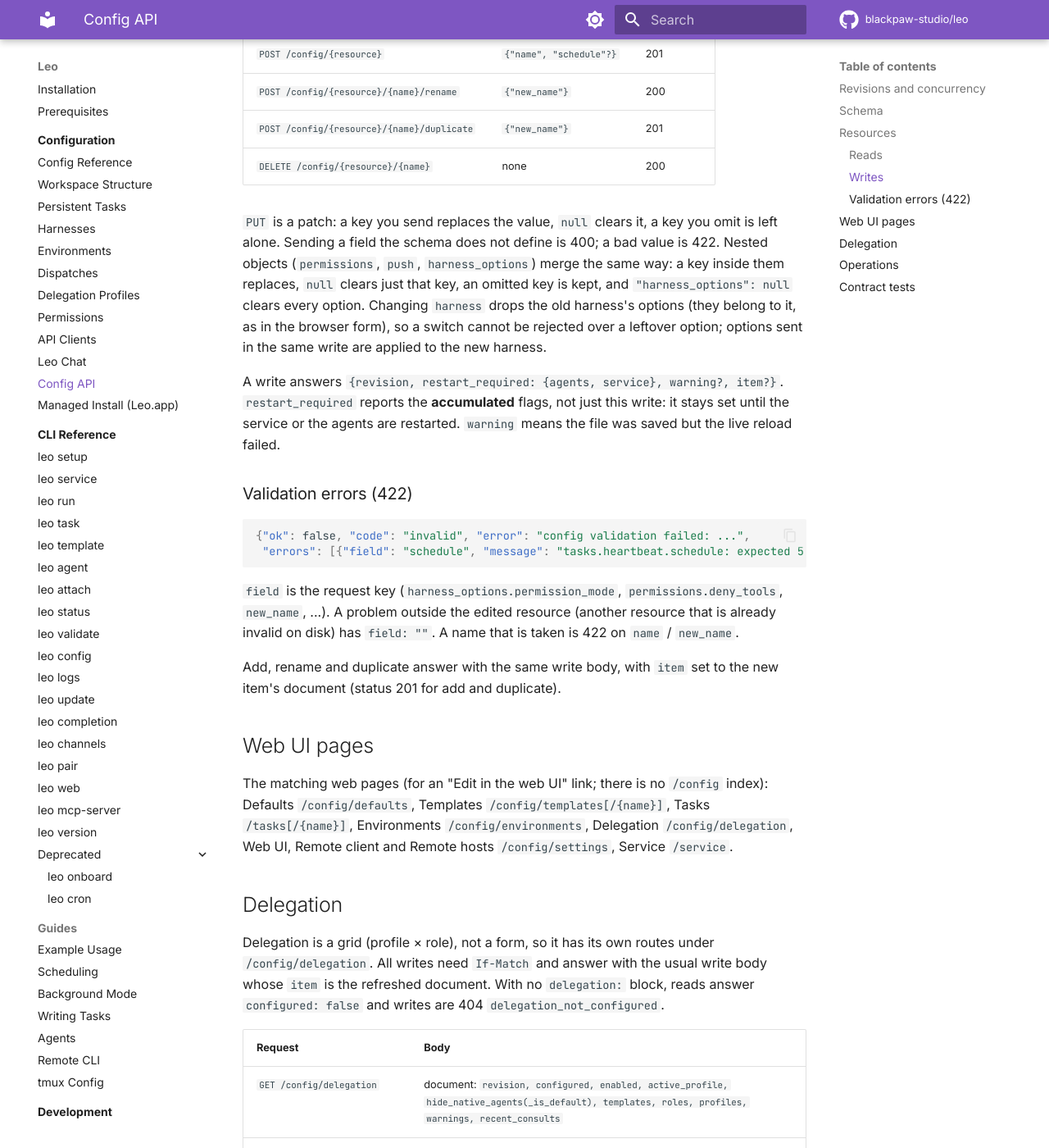
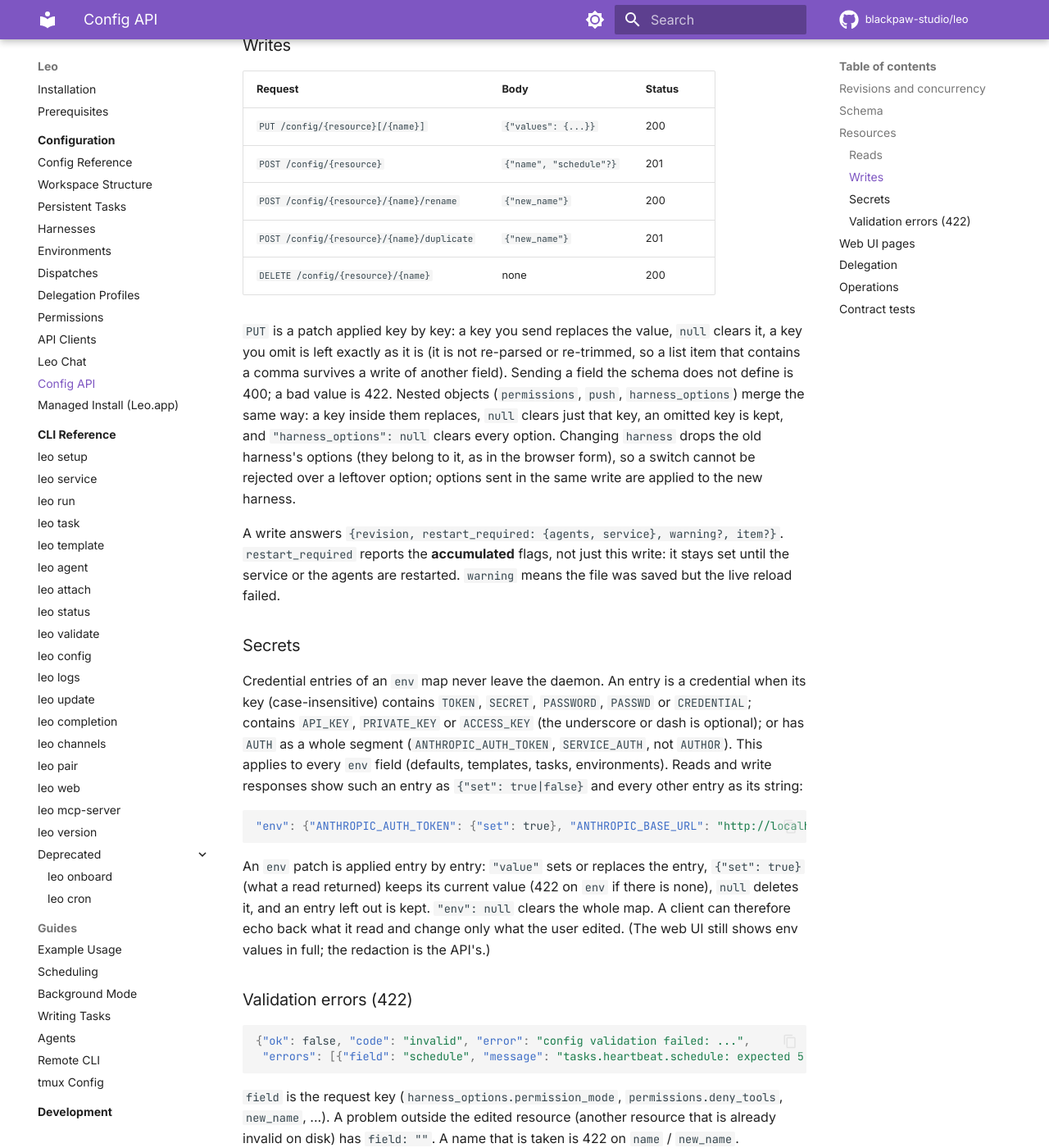
Before and after one commit to blackpaw-studio/leo, an MkDocs documentation site: the page built from docs/configuration/config-api.md, in a window 1280 px wide and 1400 px high, scrolled down 2437 px. Shown: the whole window at 82% size. Built offline with MkDocs 1.6.1 and Material for MkDocs 9.7.7, drawn with Linux system fonts in a browser that asks for light colours; comment, search, counter and statistics services are not loaded; some of the changed text lies outside the part shown.

Commit message:
docs: config API secrets, env merge, device tokens, rewrite caveat, restart and log limits
Claude-Session: https://claude.ai/code/session_01RgyEq36T4zwMD6DrmKoj4K

````diff
--- a/docs/configuration/config-api.md
+++ b/docs/configuration/config-api.md
@@ -11,7 +11,7 @@ bodies:
 | Where | Path prefix | Auth |
 |-------|-------------|------|
 | Daemon unix socket (mode 0600) | none (`/config/schema`) | the socket |
-| Web listener | `/api/v1` (`/api/v1/config/schema`) | operator bearer token; the agent token and device tokens get 403 |
+| Web listener | `/api/v1` (`/api/v1/config/schema`) | the operator bearer token, or a paired device token (a paired app is operator-equivalent by design); the agent token and API-client tokens get 403 |
 
 The daemon advertises it: `GET /version` (socket) and `GET /api/v1/version`
 return `{"version", "capabilities": [...]}`, and `config_api` is in the list.
@@ -21,6 +21,11 @@ Every response uses the standard envelope `{"ok", "data", "error", "code",
 "errors"}`. `errors` appears only on a 422.
 
 ## Revisions and concurrency
+
+Writes **rewrite `leo.yaml` from the parsed config**: comments, key order and
+keys leo does not know are not preserved (the web UI's saves do the same).
+Anyone who hand-annotates the file should edit it in an editor, not through
+the API.
 
 `leo.yaml` is the single source of truth and edits can come from the
 browser, the CLI or an editor. Every read returns the file's **revision**,
@@ -85,8 +90,10 @@ write-only: they read as `{"set": true|false}`.
 | `POST /config/{resource}/{name}/duplicate` | `{"new_name"}` | 201 |
 | `DELETE /config/{resource}/{name}` | none | 200 |
 
-`PUT` is a patch: a key you send replaces the value, `null` clears it, a key
-you omit is left alone. Sending a field the schema does not define is 400;
+`PUT` is a patch applied key by key: a key you send replaces the value, `null`
+clears it, a key you omit is left exactly as it is (it is not re-parsed or
+re-trimmed, so a list item that contains a comma survives a write of another
+field). Sending a field the schema does not define is 400;
 a bad value is 422. Nested
 objects (`permissions`, `push`, `harness_options`) merge the same way: a key
 inside them replaces, `null` clears just that key, an omitted key is kept, and
@@ -99,6 +106,28 @@ A write answers `{revision, restart_required: {agents, service}, warning?,
 item?}`. `restart_required` reports the **accumulated** flags, not just this
 write: it stays set until the service or the agents are restarted. `warning`
 means the file was saved but the live reload failed.
+
+### Secrets
+
+Credential entries of an `env` map never leave the daemon. An entry is a
+credential when its key (case-insensitive) contains `TOKEN`, `SECRET`,
+`PASSWORD`, `PASSWD` or `CREDENTIAL`; contains `API_KEY`, `PRIVATE_KEY` or
+`ACCESS_KEY` (the underscore or dash is optional); or has `AUTH` as a whole
+segment (`ANTHROPIC_AUTH_TOKEN`, `SERVICE_AUTH`, not `AUTHOR`). This applies to
+every `env` field (defaults, templates, tasks, environments). Reads and write
+responses show such an entry as `{"set": true|false}` and every other entry as
+its string:
+
+```json
+"env": {"ANTHROPIC_AUTH_TOKEN": {"set": true}, "ANTHROPIC_BASE_URL": "http://localhost:3325"}
+```
+
+An `env` patch is applied entry by entry: `"value"` sets or replaces the entry,
+`{"set": true}` (what a read returned) keeps its current value (422 on `env` if
+there is none), `null` deletes it, and an entry left out is kept. `"env": null`
+clears the whole map. A client can therefore echo back what it read and change
+only what the user edited. (The web UI still shows env values in full; the
+redaction is the API's.)
 
 ### Validation errors (422)
 
@@ -156,11 +185,11 @@ A cell's validation errors land on `template`, `model` or `effort`.
 |---------|--------|
 | `POST /tasks/{name}/run` | 202 `{name, status: "started"}`; runs `leo run` detached |
 | `GET /tasks/{name}/history?limit=20` | run history, newest first (`limit` at most 200) |
-| `GET /tasks/{name}/log?file=` | `{file, text}`; `file` must be one of the task's logs |
+| `GET /tasks/{name}/log?file=` | `{file, text, truncated?}`; `file` must be one of the task's logs. Only the last 4 MiB is read; a longer log comes back cut to whole lines with `truncated: true` |
 | `GET /config/tasks/{name}/prompt[?file=]` | `{revision, file, files, content}` |
 | `PUT /config/tasks/{name}/prompt` | `{content}`; writes the task's current `prompt_file` |
 | `GET /cron/preview?expr=` | `{valid, description, error?}` |
-| `POST /service/restart` | 202; graceful `leo service restart`, clears the service banner |
+| `POST /service/restart` | 202; graceful `leo service restart`, clears the service banner. Single-flight: while a restart is running another request is 409 `restart_in_progress` (the restart is not queued or repeated) |
 | `POST /service/restart-agents` | `{restarted, skipped, failed: {name: message}}`; clears the agents banner only on zero failures |
 | `GET /service/log?lines=200` | `{text}`, at most 1000 lines |
 | `GET /service/status` | `{version, pid, started_at, config_path, log_path, restart_required, processes}` |
````
